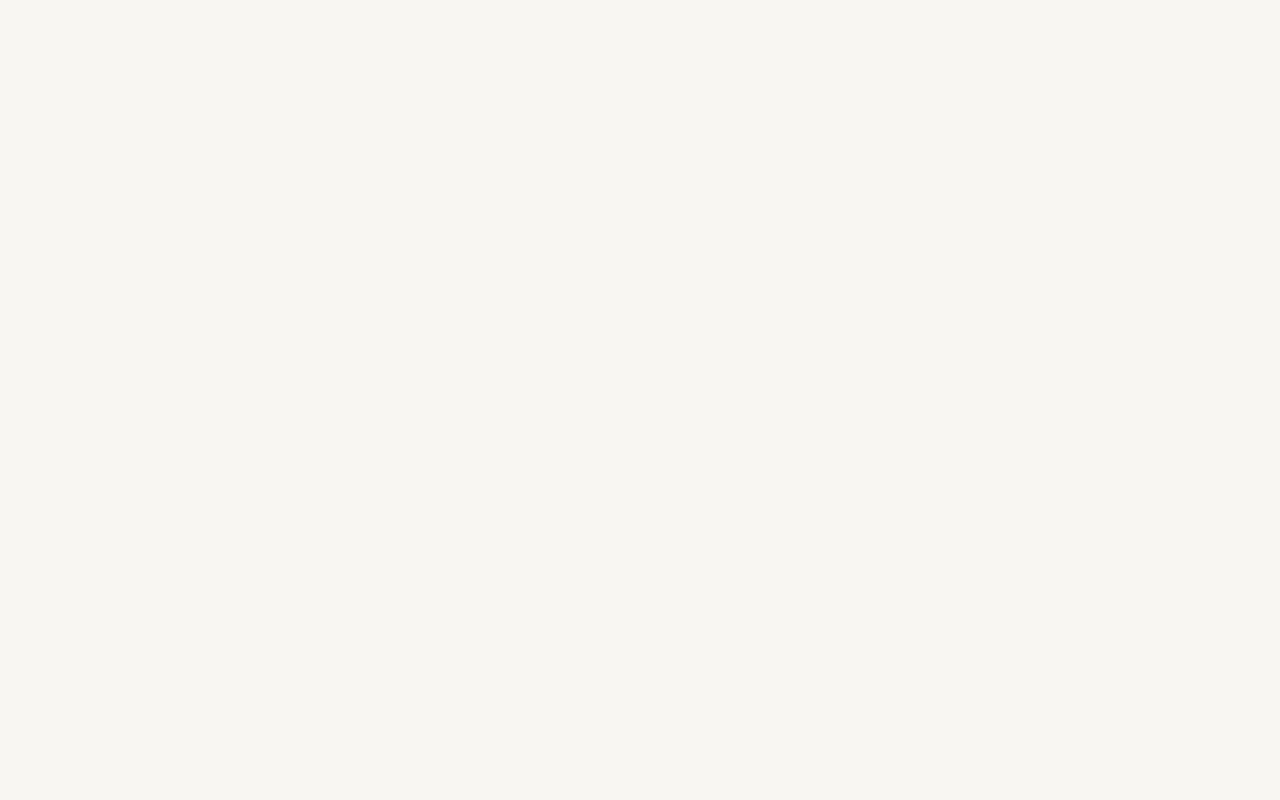
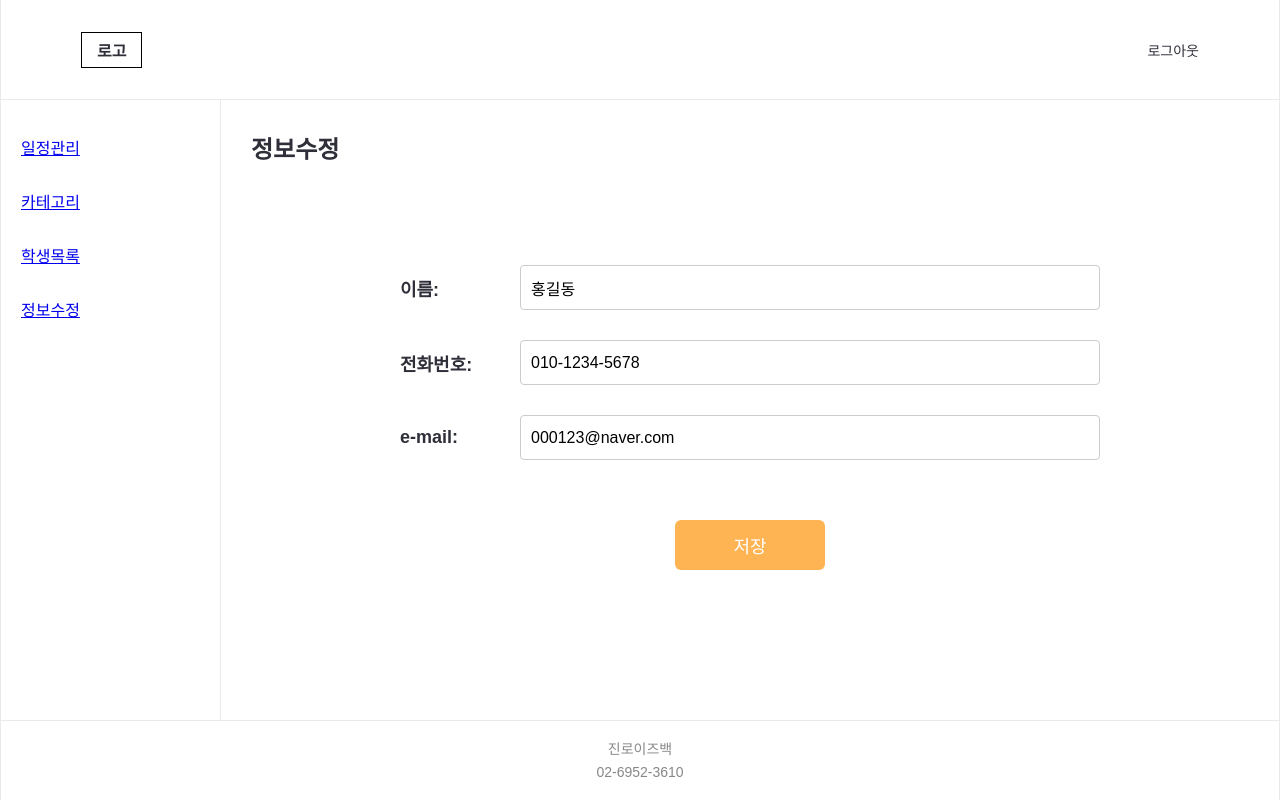
Before and after one commit to MUNJI-KANG/JINRO_IS_BACK, a React app in the folder JINRO_PROJ/frontend/: page /counselor/info in a window 1280 px wide. Before the commit this address had no page. Built offline with nearby package versions, Linux system fonts and the light colour scheme; the HTML template or start-up script is replaced by a standard one.

Commit message:
HW - 상담사 정보수정

```diff
--- a/JINRO_PROJ/frontend/src/App.jsx
+++ b/JINRO_PROJ/frontend/src/App.jsx
@@ -9,7 +9,7 @@ import Sidebar from "./pages/common/Sidebar";
 
 // // counselor
 import CLogin from "./pages/counselor/CLogin";
-// import CInfoEdit from "./pages/counselor/CInfoEdit";
+import CInfoEdit from "./pages/counselor/CInfoEdit";
 import CScheduler from "./pages/counselor/CScheduler";
 import CStudentList from "./pages/counselor/CStudentList";
 
@@ -49,7 +49,7 @@ function App() {
           {/* 로그인 후 진입시 바로 scheduler 화면 보여줌 */}
           <Route path="counselor/scheduler" element={<CScheduler />} />
           <Route path="counselor/students" element={<CStudentList />} />
-          {/* <Route path="counselor/info" element={<CInfoEdit />} /> */}
+          <Route path="counselor/info" element={<CInfoEdit />} />
           <Route path="counselor/category/list" element={<CCatList />} />
           <Route path="counselor/category/write" element={<CCatWrite />} />
 
--- /dev/null
+++ b/JINRO_PROJ/frontend/src/css/counselor_css/CInfoEdit.css
@@ -0,0 +1,57 @@
+/* src/css/counselor_css/CInfoEdit.css */
+
+.cinfoedit-container {
+  width: 100%;
+}
+
+.cinfoedit-container .content-title{
+    margin-bottom: 100px;
+}
+
+.cinfoedit-form {
+  margin: 40px auto 0;
+  max-width: 700px;
+  width: 100%;
+}
+
+.form-row {
+  display: flex;
+  align-items: center;
+  margin-bottom: 30px;
+}
+
+.form-row label {
+  width: 120px;
+  font-size: 18px;
+  font-weight: 600;
+}
+
+.form-row input {
+  flex: 1;
+  height: 45px;
+  padding: 0 10px;
+  font-size: 16px;
+  border: 1px solid #ccc;
+  border-radius: 4px;
+}
+
+.button-wrapper {
+  margin-top: 60px;
+  text-align: center;
+}
+
+.save-btn {
+  width: 150px;
+  height: 50px;
+  background-color: var(--primary);
+  color: white;
+  border: none;
+  border-radius: 6px;
+  font-size: 18px;
+  cursor: pointer;
+  transition: 0.2s;
+}
+
+.save-btn:hover {
+  opacity: 0.85;
+}
--- a/JINRO_PROJ/frontend/src/pages/common/Sidebar.jsx
+++ b/JINRO_PROJ/frontend/src/pages/common/Sidebar.jsx
@@ -20,8 +20,8 @@ function Sidebar() {
           <Link to="/counselor/students">학생목록</Link>
         </li>
 
-        <li>
-          정보수정
+        <li className={location.pathname === "/counselor/info" ? "active" : ""}>
+          <Link to="/counselor/info">정보수정</Link>
         </li>
 
       </ul>
--- a/JINRO_PROJ/frontend/src/pages/counselor/CInfoEdit.jsx
+++ b/JINRO_PROJ/frontend/src/pages/counselor/CInfoEdit.jsx
@@ -0,0 +1,71 @@
+// src/pages/counselor/CInfoEdit.jsx
+
+import { useState } from "react";
+import "../../css/counselor_css/CInfoEdit.css";
+
+function CInfoEdit() {
+  const [formData, setFormData] = useState({
+    name: "홍길동",
+    phone: "010-1234-5678",
+    email: "000123@naver.com",
+  });
+
+  const handleChange = (e) => {
+    const { name, value } = e.target;
+    setFormData((prev) => ({
+      ...prev,
+      [name]: value,
+    }));
+  };
+
+  const handleSubmit = () => {
+    console.log("수정 데이터:", formData);
+    alert("정보가 저장되었습니다.");
+  };
+
+  return (
+      <div className="cinfoedit-container">
+        <h2 className="content-title">정보수정</h2>
+
+        <div className="cinfoedit-form">
+          <div className="form-row">
+            <label>이름:</label>
+            <input
+              type="text"
+              name="name"
+              value={formData.name}
+              onChange={handleChange}
+            />
+          </div>
+
+          <div className="form-row">
+            <label>전화번호:</label>
+            <input
+              type="text"
+              name="phone"
+              value={formData.phone}
+              onChange={handleChange}
+            />
+          </div>
+
+          <div className="form-row">
+            <label>e-mail:</label>
+            <input
+              type="email"
+              name="email"
+              value={formData.email}
+              onChange={handleChange}
+            />
+          </div>
+
+          <div className="button-wrapper">
+            <button className="save-btn" onClick={handleSubmit}>
+              저장
+            </button>
+          </div>
+        </div>
+      </div>
+  );
+}
+
+export default CInfoEdit;
```
